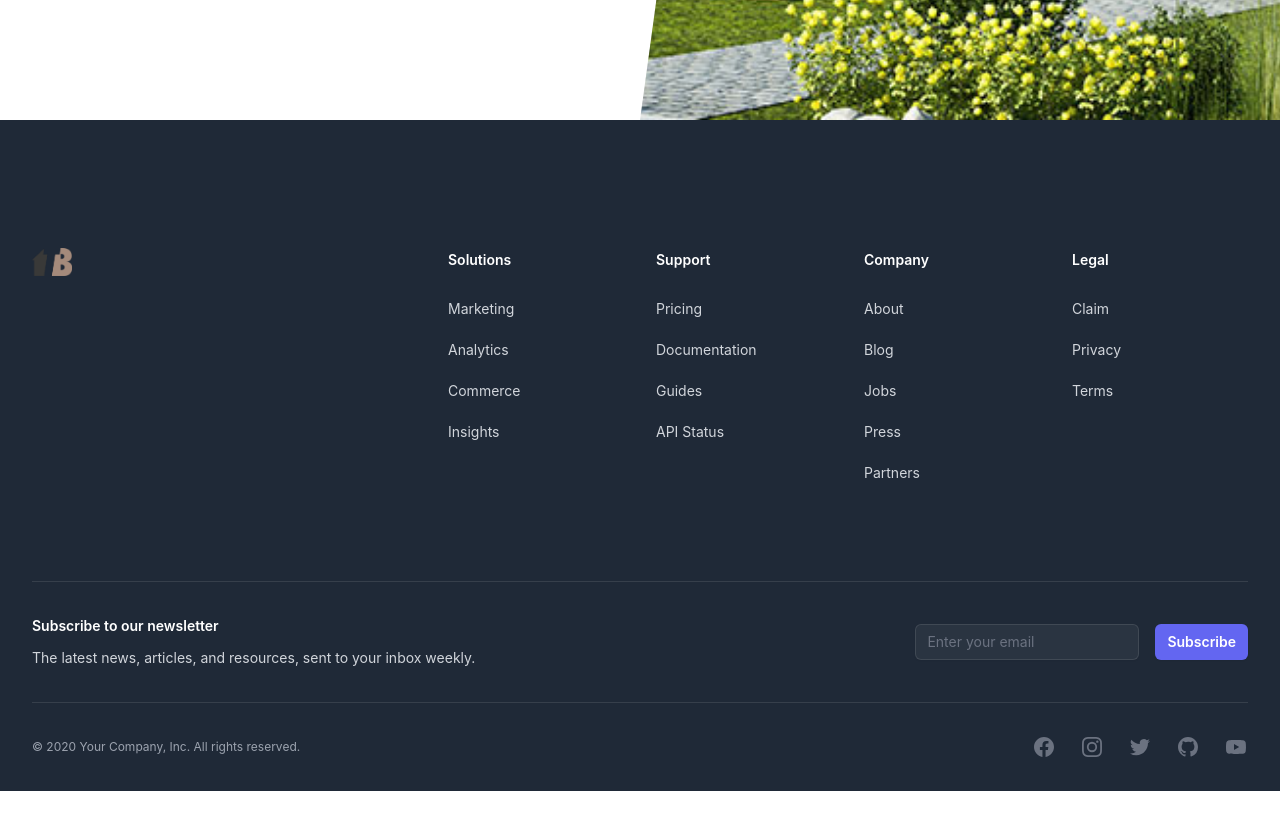
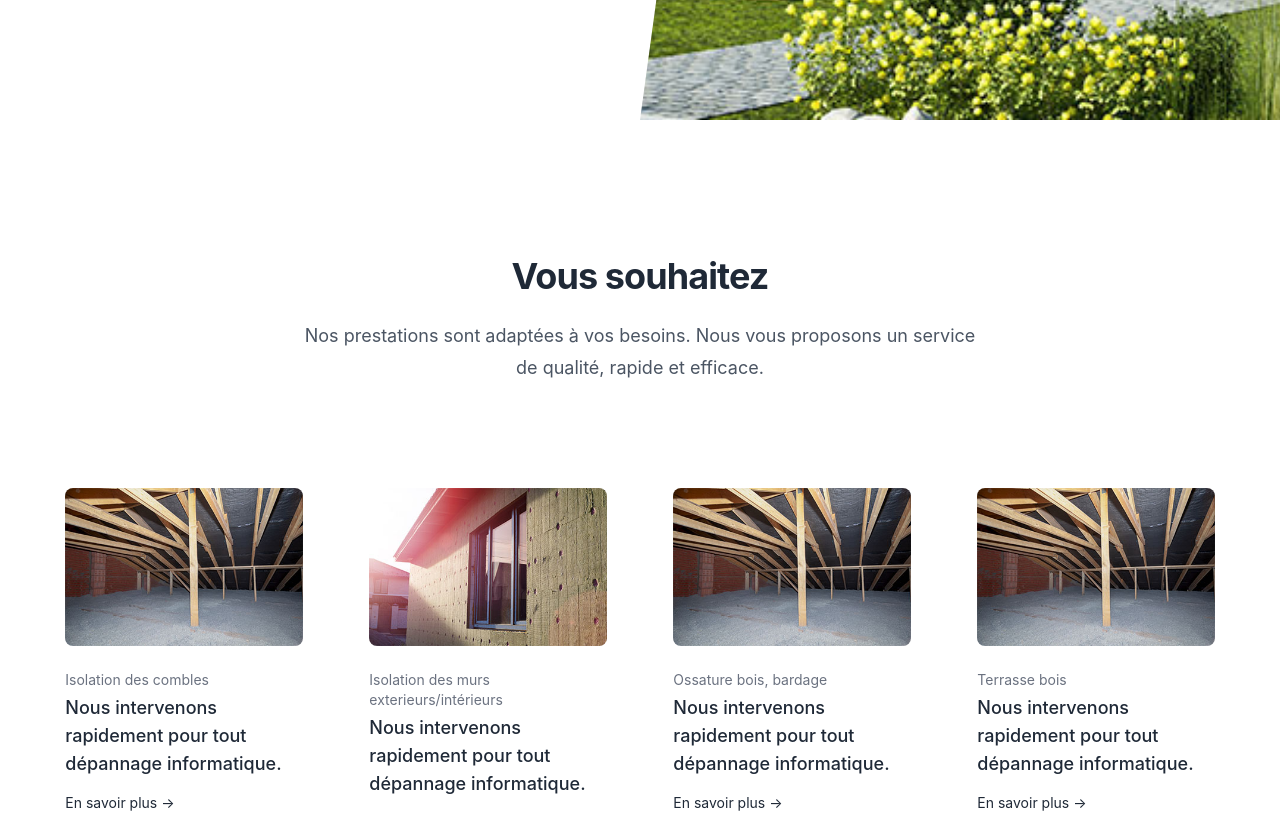
Before and after one commit to magicniclus/terabois, a Next.js app: page / in a window 1280 px wide. Shown: the part 820-1633 px from the top of the page. Before the commit the page ends 1611 px from the top, so only its background shows below. Built offline with nearby package versions, Linux system fonts and the light colour scheme.

Commit message:
Update index.js

```diff
--- a/pages/index.js
+++ b/pages/index.js
@@ -1,5 +1,10 @@
+import Features from "../components/organisms/features/Features";
 import Basic from "../layouts/Basic";
 
 export default function Home() {
-  return <Basic></Basic>;
+  return (
+    <Basic>
+      <Features />
+    </Basic>
+  );
 }
```
